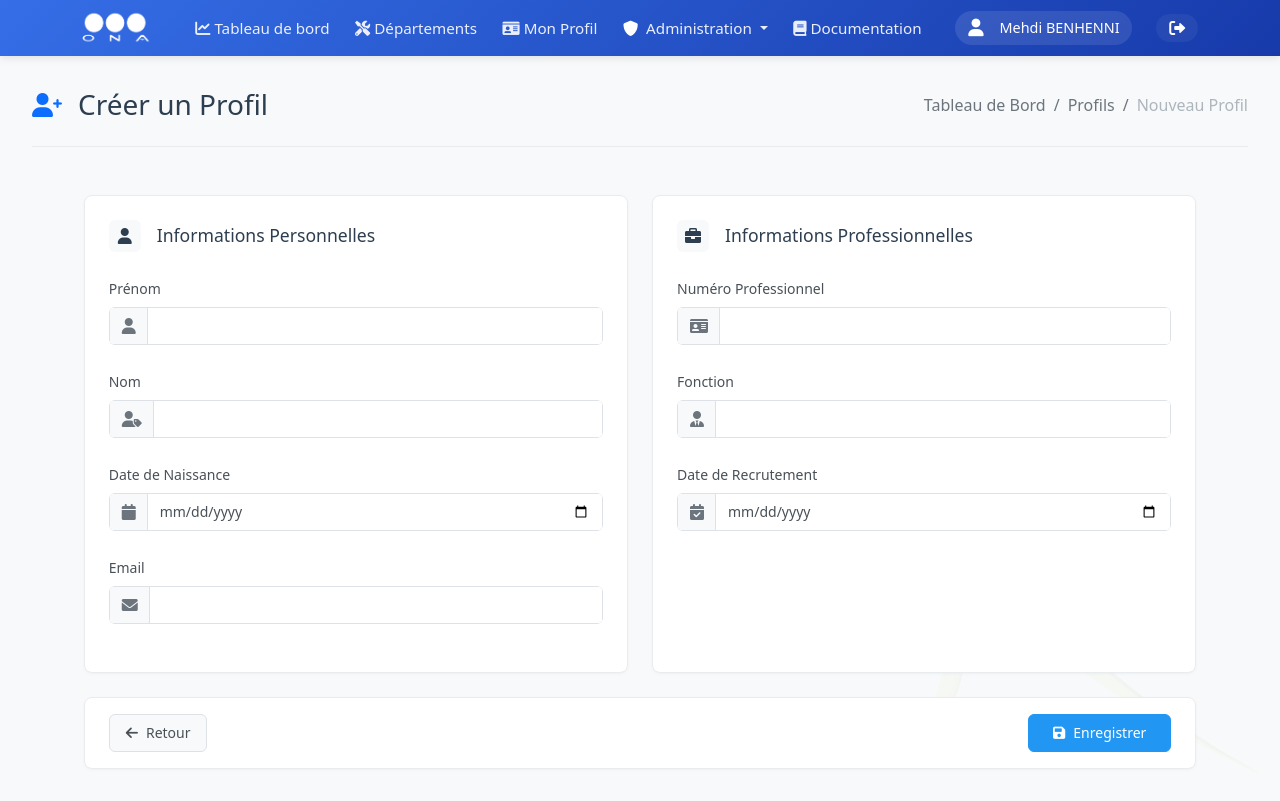
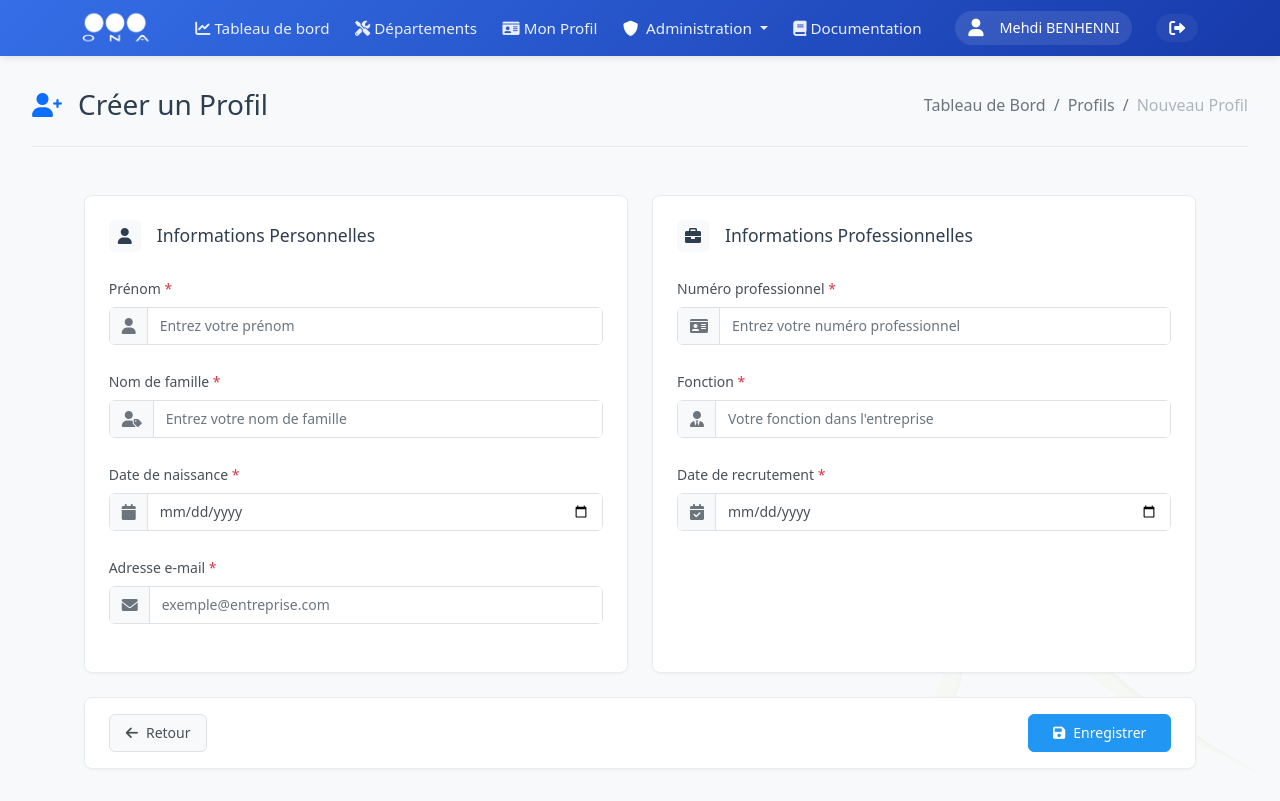
Before and after one commit to MehdiBen2/OnaSpark-alpha, a Flask app: page /profile/create in a window 1280 px wide. Run offline with Flask 3, Linux system fonts and the light colour scheme; a user stored in the database is signed in; some libraries are stand-ins or nearby versions.

Commit message:
edited profile logic

```diff
--- a/routes/profiles.py
+++ b/routes/profiles.py
@@ -13,6 +13,40 @@ from utils.url_endpoints import (
 )
 
 profiles = Blueprint('profiles', __name__)
+
+FIELD_LABELS = {
+    'first_name': 'Prénom',
+    'last_name': 'Nom de famille',
+    'date_of_birth': 'Date de naissance',
+    'email': 'Adresse e-mail',
+    'professional_number': 'Numéro professionnel',
+    'job_function': 'Fonction',
+    'recruitment_date': 'Date de recrutement'
+}
+
+def validate_profile_creation(form_data):
+    """
+    Validate profile creation form data with enhanced error messages.
+
+    Args:
+        form_data (dict): Dictionary of form submission data
+
+    Returns:
+        tuple: (is_valid, error_message)
+    """
+    # Identify missing required fields
+    missing_fields = [
+        FIELD_LABELS.get(field, field)
+        for field in ['first_name', 'last_name', 'date_of_birth', 'email',
+                      'professional_number', 'job_function', 'recruitment_date']
+        if not form_data.get(field)
+    ]
+
+    # Generate error message if fields are missing
+    if missing_fields:
+        return False, f"Les champs suivants sont obligatoires : {', '.join(missing_fields)}"
+
+    return True, ""
 
 @profiles.route('/profile/create', methods=['GET', 'POST'], endpoint='create_profile')
 @login_required
@@ -30,13 +64,12 @@ def create_profile():
                 'recruitment_date': request.form.get('recruitment_date', '').strip()
             }
 
-            # Check for empty fields
-            empty_fields = [field for field in form_data if not form_data[field]]
-            if empty_fields:
-                error_msg = 'Les champs suivants sont obligatoires : ' + ', '.join(empty_fields)
+            # Validate form data
+            is_valid, error_message = validate_profile_creation(form_data)
+            if not is_valid:
                 if request.headers.get('X-Requested-With') == 'XMLHttpRequest':
-                    return jsonify({'success': False, 'message': error_msg})
-                flash(error_msg, 'error')
+                    return jsonify({'success': False, 'message': error_message})
+                flash(error_message, 'error')
                 return render_template('profiles/create_profile.html', form_data=form_data)
 
             # Check if professional number is already in use
--- a/templates/profiles/create_profile.html
+++ b/templates/profiles/create_profile.html
@@ -38,25 +38,25 @@
                                     </div>
 
                                     <div class="mb-4">
-                                        <label for="first_name" class="form-label">Prénom</label>
+                                        <label for="first_name" class="form-label">Prénom <span class="text-danger">*</span></label>
                                         <div class="input-group">
                                             <span class="input-group-text"><i class="fas fa-user"></i></span>
                                             <input type="text" class="form-control" id="first_name" name="first_name"
-                                                value="{{ form_data.get('first_name', '') }}" required>
+                                                placeholder="Entrez votre prénom" value="{{ form_data.get('first_name', '') }}" required>
                                         </div>
                                     </div>
 
                                     <div class="mb-4">
-                                        <label for="last_name" class="form-label">Nom</label>
+                                        <label for="last_name" class="form-label">Nom de famille <span class="text-danger">*</span></label>
                                         <div class="input-group">
                                             <span class="input-group-text"><i class="fas fa-user-tag"></i></span>
                                             <input type="text" class="form-control" id="last_name" name="last_name"
-                                                value="{{ form_data.get('last_name', '') }}" required>
+                                                placeholder="Entrez votre nom de famille" value="{{ form_data.get('last_name', '') }}" required>
                                         </div>
                                     </div>
 
                                     <div class="mb-4">
-                                        <label for="date_of_birth" class="form-label">Date de Naissance</label>
+                                        <label for="date_of_birth" class="form-label">Date de naissance <span class="text-danger">*</span></label>
                                         <div class="input-group">
                                             <span class="input-group-text"><i class="fas fa-calendar"></i></span>
                                             <input type="date" class="form-control" id="date_of_birth" name="date_of_birth"
@@ -65,11 +65,11 @@
                                     </div>
 
                                     <div class="mb-4">
-                                        <label for="email" class="form-label">Email</label>
+                                        <label for="email" class="form-label">Adresse e-mail <span class="text-danger">*</span></label>
                                         <div class="input-group">
                                             <span class="input-group-text"><i class="fas fa-envelope"></i></span>
                                             <input type="email" class="form-control" id="email" name="email"
-                                                value="{{ form_data.get('email', '') }}" required>
+                                                placeholder="exemple@entreprise.com" value="{{ form_data.get('email', '') }}" required>
                                         </div>
                                     </div>
                                 </div>
@@ -88,25 +88,25 @@
                                     </div>
 
                                     <div class="mb-4">
-                                        <label for="professional_number" class="form-label">Numéro Professionnel</label>
+                                        <label for="professional_number" class="form-label">Numéro professionnel <span class="text-danger">*</span></label>
                                         <div class="input-group">
                                             <span class="input-group-text"><i class="fas fa-id-card"></i></span>
                                             <input type="text" class="form-control" id="professional_number" name="professional_number"
-                                                value="{{ form_data.get('professional_number', '') }}" required>
+                                                placeholder="Entrez votre numéro professionnel" value="{{ form_data.get('professional_number', '') }}" required>
                                         </div>
                                     </div>
 
                                     <div class="mb-4">
-                                        <label for="job_function" class="form-label">Fonction</label>
+                                        <label for="job_function" class="form-label">Fonction <span class="text-danger">*</span></label>
                                         <div class="input-group">
                                             <span class="input-group-text"><i class="fas fa-user-tie"></i></span>
                                             <input type="text" class="form-control" id="job_function" name="job_function"
-                                                value="{{ form_data.get('job_function', '') }}" required>
+                                                placeholder="Votre fonction dans l'entreprise" value="{{ form_data.get('job_function', '') }}" required>
                                         </div>
                                     </div>
 
                                     <div class="mb-4">
-                                        <label for="recruitment_date" class="form-label">Date de Recrutement</label>
+                                        <label for="recruitment_date" class="form-label">Date de recrutement <span class="text-danger">*</span></label>
                                         <div class="input-group">
                                             <span class="input-group-text"><i class="fas fa-calendar-check"></i></span>
                                             <input type="date" class="form-control" id="recruitment_date" name="recruitment_date"
```
Also changed, not shown: instance/OnaDB.db.
